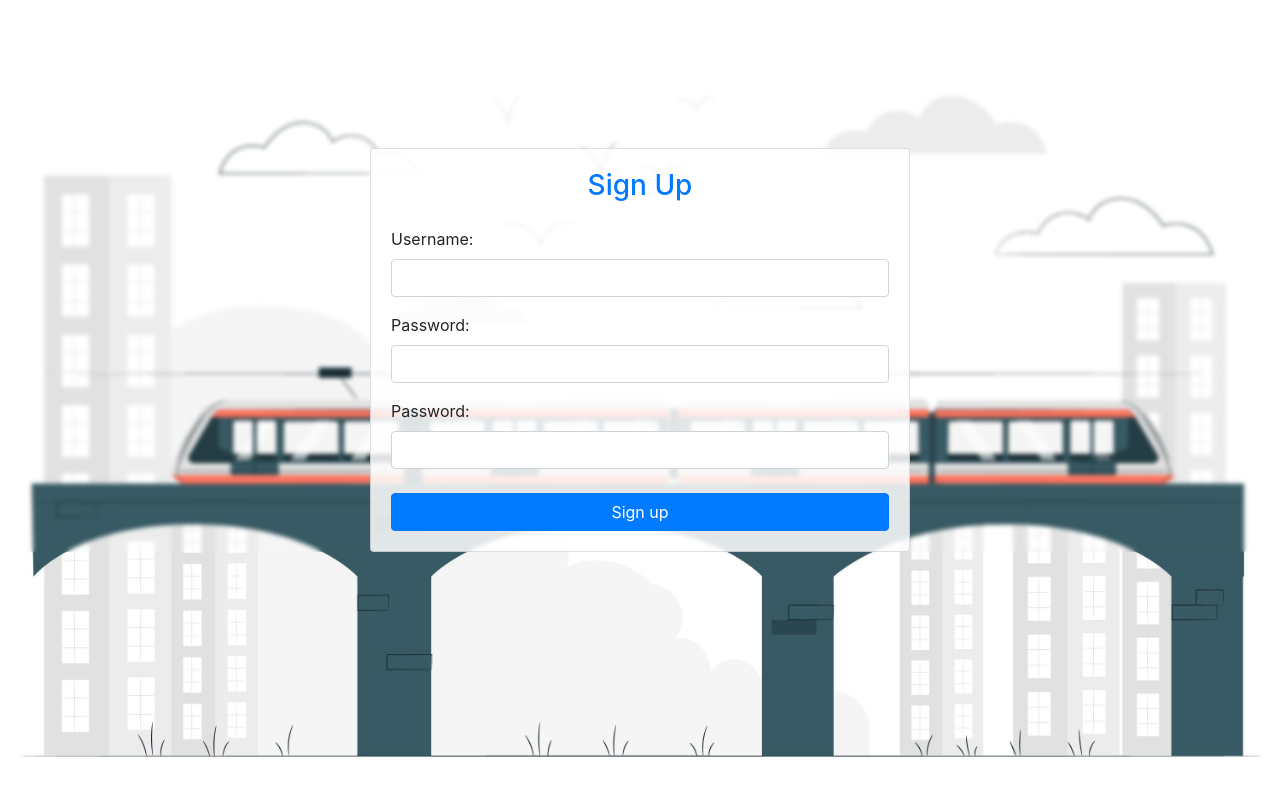
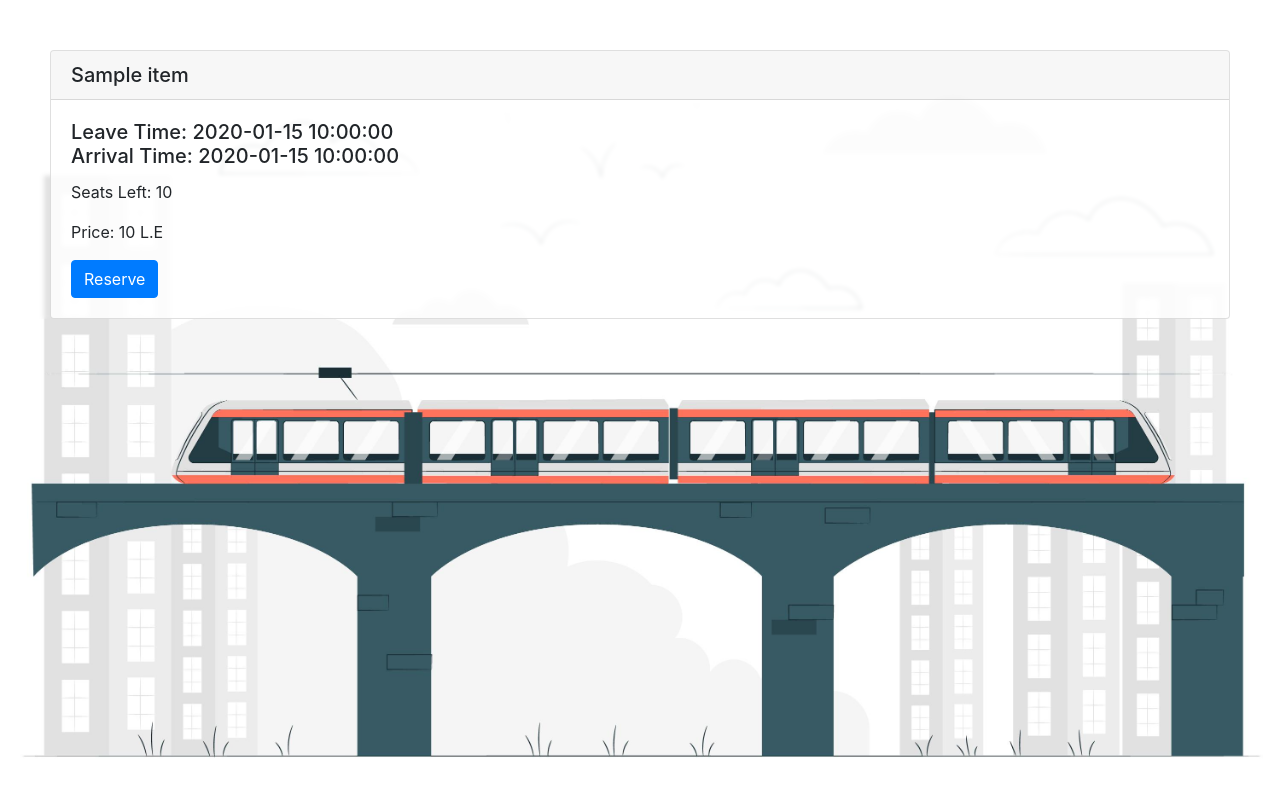
Before and after one commit to MokhtarBaWahal/Monorail_project, a Flask app: template templates/trip.html in a window 1280 px wide. Run offline with Flask 3, Linux system fonts and the light colour scheme; the template is opened without the code that fills it: most values are stand-ins (such as "Sample title", 1, 10 or a date in 2020); some libraries are stand-ins or nearby versions.

Commit message:
Seif and Knzy Trip page

```diff
--- a/main.py
+++ b/main.py
@@ -13,7 +13,32 @@ def signup():
 
     # Implement the signup logic here
     # ...
-    return render_template('trip.html')
+
+    class Ticket:
+        def __init__(self, title, seatsLeft, startTime, endTime, price ):
+            self.title = title
+            self.seatsLeft = seatsLeft
+            self.startTime = startTime
+            self.endTime = endTime
+            self.price = price
+
+
+
+    sched = [Ticket("Elestad - Hesham Barakat", 5, "9:00 am", "9:30 am", 20),
+             Ticket("Hesham Barakat - Nori Khatab", 12, "9:30 am", "10:00 am", 10),
+             Ticket("Nori Khatab - El Hay ElSabe3", 2, "10:00 am", "10:30 am", 20),
+             Ticket("El Hay ElSabe3 - Zaker Hussien", 5, "10:30 am", "11:00 am", 20),
+             Ticket("Zaker Hussien - El Manteka El Hora", 5, "11:00 am", "11:30 am", 20),
+             Ticket("El Manteka El Hora - El Mosheer Tantawy", 5, "11:30 am", "12:00 pm", 20),
+             Ticket("El Mosheer Tantawy - Cairo Festival", 5, "12:00 pm", "12:30 pm", 20),
+             Ticket("Cairo Festival - Elshowayfat", 5, "1:00 pm", "1:30 pm", 20),
+             Ticket("Elshowayfat - Air Force Hospital", 5, "1:30 pm", "2:00 pm", 20),
+             Ticket("Air Force Hospital - Hay El Narges", 5, "2:00 pm", "2:30 pm", 20),
+             Ticket("Hay El Narges - Mohamed Nageeb", 5, "2:30 pm", "3:00 pm", 20),
+             Ticket("Mohamed Nageeb - AUC", 5, "3:00 pm", "3:30 pm", 20),
+             Ticket("AUC - Emaar", 5, "3:30 pm", "4:00 pm", 20),
+             ]
+    return render_template('trip.html', sched = sched)
 
 @app.route('/signup', methods=['POST'])
 def login():
--- a/templates/login.html
+++ b/templates/login.html
@@ -2,10 +2,13 @@
 <html>
   <head>
     <title>{% block title %}Train Ticketing - Log In{% endblock %}</title>
-    <link rel="stylesheet" href="https://stackpath.bootstrapcdn.com/bootstrap/4.1.3/css/bootstrap.min.css">
+    <link
+      rel="stylesheet"
+      href="https://stackpath.bootstrapcdn.com/bootstrap/4.1.3/css/bootstrap.min.css"
+    />
     <style>
       body {
-            background-image: url({{ url_for('static', filename='mono.jpg') }});
+        background-image: url({{url_for("static", filename= "mono.jpg")}});
         background-repeat: no-repeat;
         background-size: cover;
         backdrop-filter: blur(2px);
@@ -14,7 +17,6 @@
       .card {
         background-color: rgba(255, 255, 255, 0.85);
         margin-top: 100px;
-
       }
     </style>
   </head>
@@ -25,25 +27,41 @@
         <div class="col-md-6">
           <div class="card">
             <div class="card-body">
-                        <h3 class="card-title text-center mb-4 text-primary">Sign Up</h3>
+              <h3 class="card-title text-center mb-4 text-primary">Log In</h3>
               <form method="POST" action="/login">
                 <div class="form-group">
                   <label for="username">Username:</label>
-                                <input type="text" class="form-control" id="username" name="username" required>
+                  <input
+                    type="text"
+                    class="form-control"
+                    id="username"
+                    name="username"
+                    required
+                  />
                 </div>
                 <div class="form-group">
                   <label for="password">Password:</label>
-                                <input type="password" class="form-control" id="password" name="password" required>
+                  <input
+                    type="password"
+                    class="form-control"
+                    id="password"
+                    name="password"
+                    required
+                  />
                 </div>
-                            <button type="submit" class="btn btn-primary btn-block mt-4">Log in</button>
-
-
+                <button type="submit" class="btn btn-primary btn-block mt-4">
+                  Log in
+                </button>
               </form>
               <form method="POST" action="/signup">
-                        <button type="submit" class="btn btn-primary btn-block mt-4">Sign Up as new user</button>
+                <button type="submit" class="btn btn-primary btn-block mt-4">
+                  Sign Up as new user
+                </button>
               </form>
               <form method="POST" action="/guest">
-                        <button type="submit" class="btn btn-primary btn-block mt-4">Log in as a quest</button>
+                <button type="submit" class="btn btn-primary btn-block mt-4">
+                  Log in as a quest
+                </button>
               </form>
             </div>
           </div>
--- a/templates/trip.html
+++ b/templates/trip.html
@@ -1,35 +1,25 @@
-{% extends "login.html" %} {% block title %}Home{% endblock %}
+{% extends "login.html" %} {% block title %}Home{% endblock %} {% block content
+%}
 
-{% block content %}
+<style>
+  .card {
+    margin: 50px;
+  }
+</style>
+{%for item in sched%}
+<div class="card">
+  <h5 class="card-header">{{item.title}}</h5>
+  <div class="card-body">
+    <h5 class="card-title">
+      Leave Time: {{item.startTime}} <br />
+      Arrival Time: {{item.endTime}}
+    </h5>
+    <p class="card-text">Seats Left: {{item.seatsLeft}}</p>
+    <p class="card-text">Price: {{item.price}} L.E</p>
 
-<div class="container mt-5">
-        <div class="row justify-content-center">
-            <div class="col-md-6">
-                <div class="card">
-                    <div class="card-body">
-                        <h3 class="card-title text-center mb-4 text-primary">Sign Up</h3>
-                        <form method="POST" action="/login">
-                            <div class="form-group">
-                                <label for="username">Username:</label>
-                                <input type="text" class="form-control" id="username" name="username" required>
-                            </div>
-                            <div class="form-group">
-                                <label for="password">Password:</label>
-                                <input type="password" class="form-control" id="password" name="password" required>
-                            </div>
-
-                            <div class="form-group">
-                                <label for="password">Password:</label>
-                                <input type="password" class="form-control" id="password" name="password" required>
-                            </div>
-                            <button type="submit" class="btn btn-primary btn-block mt-4">Sign up</button>
-
-
-                        </form>
-                    </div>
-                </div>
-            </div>
-        </div>
-    </div>
-
-{% endblock %}
+    <form method="POST" action="/reserve">
+      <button typr="submit" class="btn btn-primary">Reserve</button>
+    </form>
+  </div>
+</div>
+{% endfor %} {% endblock %}
```
Lines whose indentation alone changed are shown as unchanged.
